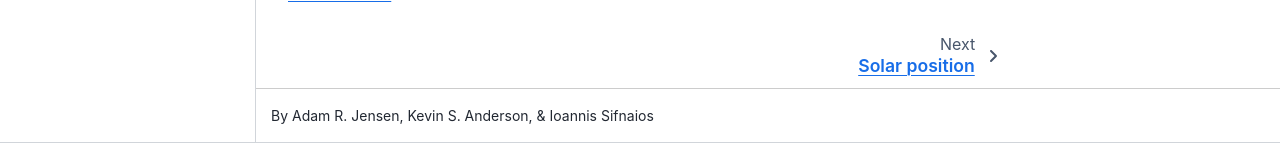
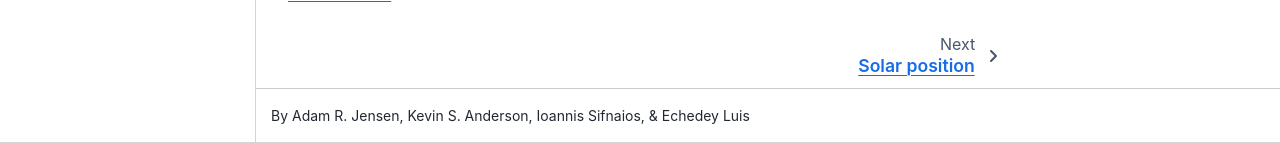
Before and after one commit to pvlib/solposx, a Sphinx documentation site: the page built from docs/source/index.md, in a window 1280 px wide and 1180 px high. Shown: the part 1037-1180 px from the top of the window. Built offline with Sphinx 7.4.7 and the Sphinx Book theme 1.1.4, drawn with Linux system fonts in a browser that asks for light colours.

Commit message:
Add Echedey to list of authors (#147)

```diff
--- a/docs/source/conf.py
+++ b/docs/source/conf.py
@@ -23,7 +23,7 @@
 
 project = 'solposx'
 copyright = '2025 Adam R. Jensen'
-author = 'Adam R. Jensen, Kevin S. Anderson, & Ioannis Sifnaios'
+author = 'Adam R. Jensen, Kevin S. Anderson, Ioannis Sifnaios, & Echedey Luis'
 
 
 # -- General configuration ---------------------------------------------------
--- a/pyproject.toml
+++ b/pyproject.toml
@@ -19,6 +19,7 @@ authors = [
     {name = "Adam R. Jensen"},
     {name = "Kevin S. Anderson"},
     {name = "Ioannis Sifnaios"},
+    {name = "Echedey Luis"},
     {email = "adam-r-j@hotmail.com"},
 ]
 description = " solposx is a Python package for determining solar position and atmospheric refraction."
```
